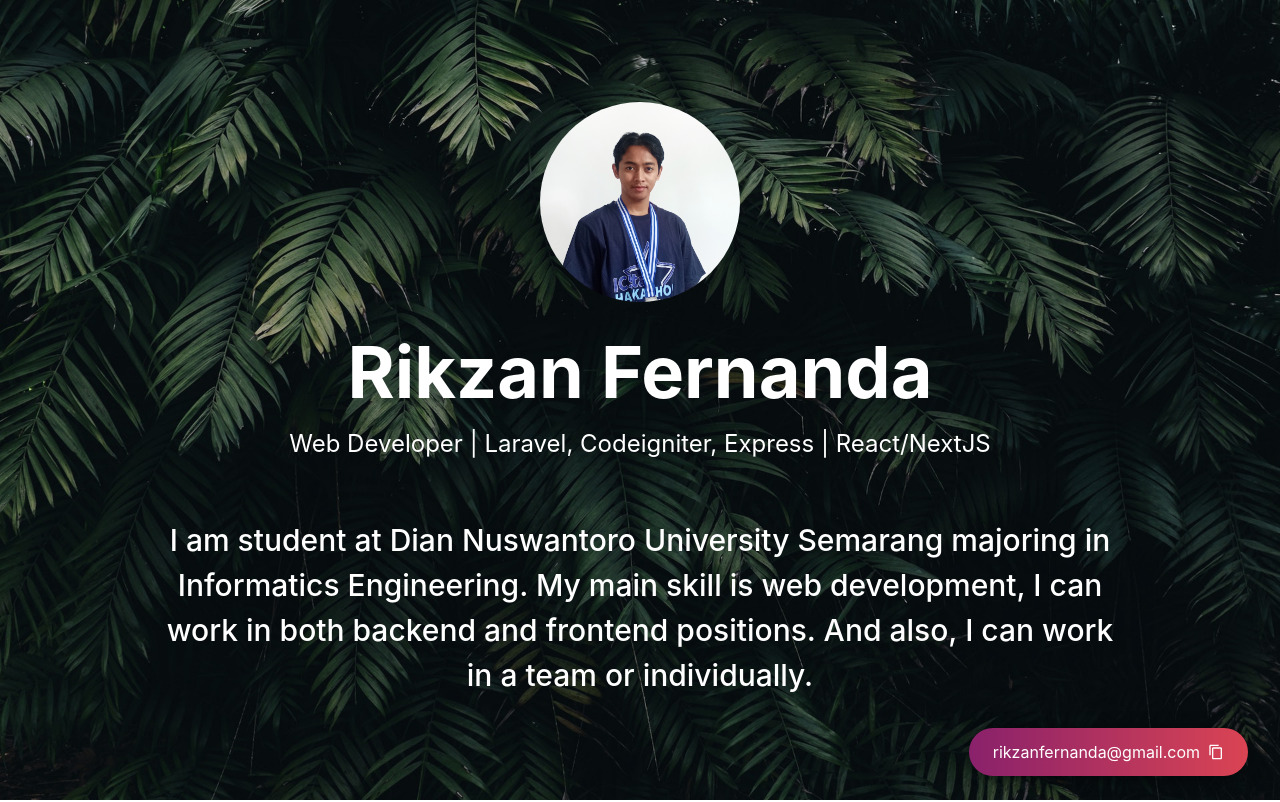
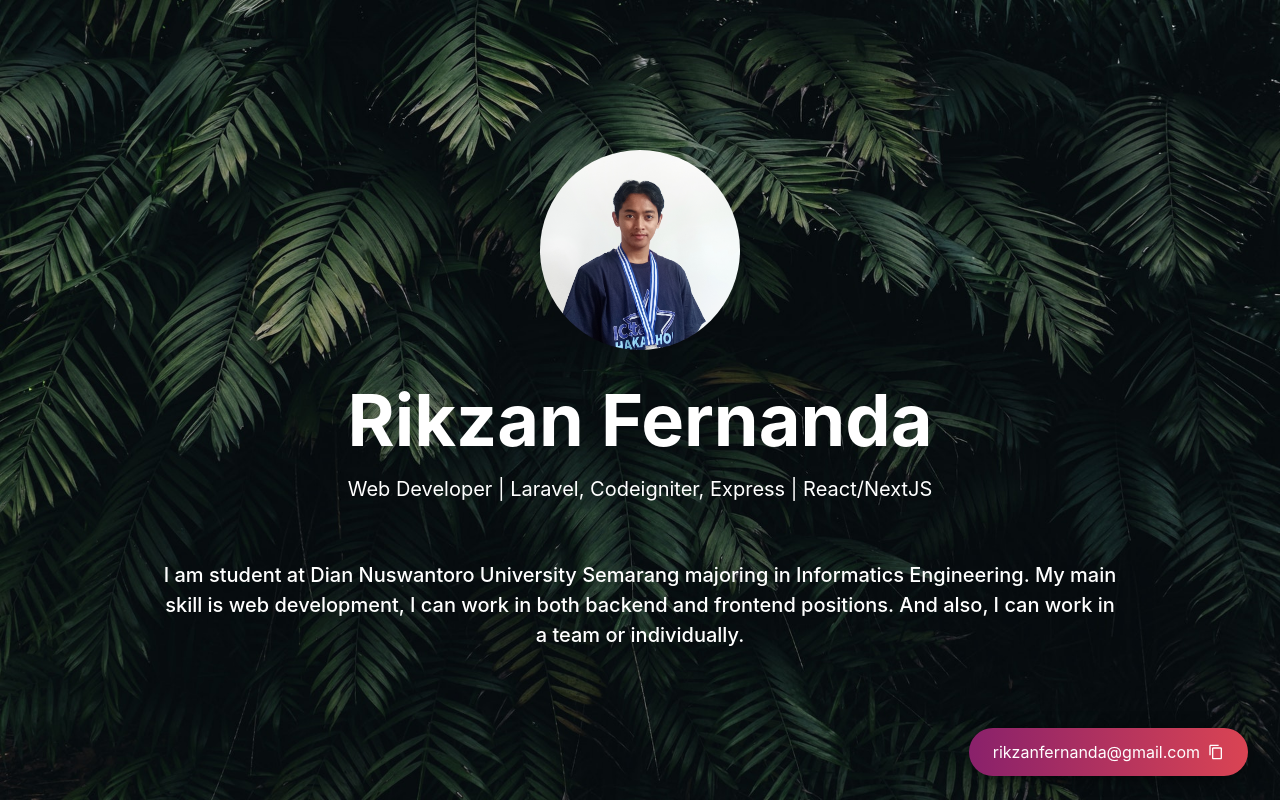
Before and after one commit to rikzanfernanda/portfolio-website, a React (Create React App) app: page / in a window 1280 px wide. Shown: the top 802 px of the page. Built offline with nearby package versions, Linux system fonts and the light colour scheme.

Commit message:
update hero font size

```diff
--- a/src/components/Hero.jsx
+++ b/src/components/Hero.jsx
@@ -8,6 +8,7 @@ const Hero = () => {
         <Box
             bgColor={'blackAlpha.50'}
             h={'100vh'}
+            minH='600px'
             p={{
                 base: 6,
                 md: 10,
@@ -59,8 +60,9 @@ const Hero = () => {
                 <Text
                     fontSize={{
                         base: 'md',
-                        md: 'xl',
-                        lg: '2xl'
+                        md: '1rem',
+                        lg: '1rem',
+                        xl: '1.25rem'
                     }}
                 >
                     {ABOUT.note}
@@ -70,9 +72,9 @@ const Hero = () => {
                 <Text
                     fontSize={{
                         base: 'md',
-                        md: 'xl',
-                        lg: '2xl',
-                        xl: '3xl'
+                        md: '1rem',
+                        lg: '1rem',
+                        xl: '1.25rem'
                     }}
                     fontWeight={'500'}
                 >
```
